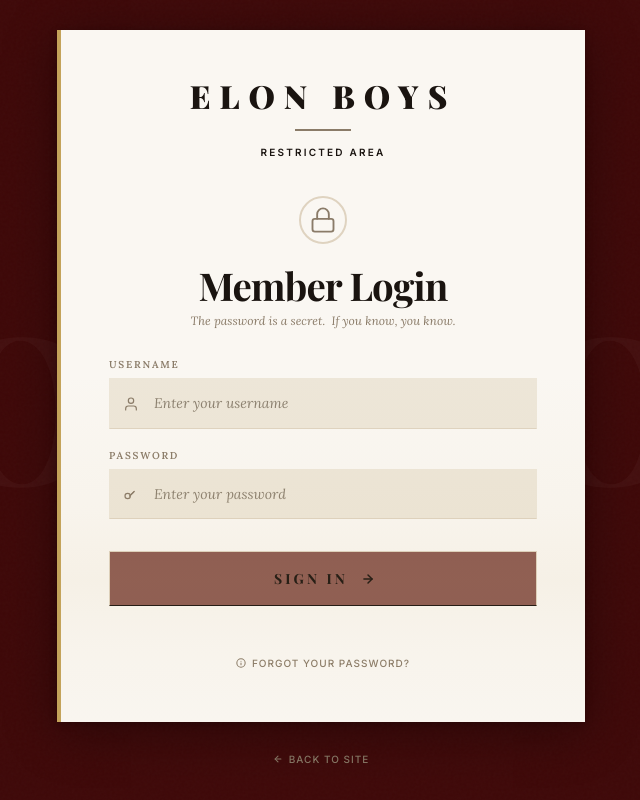
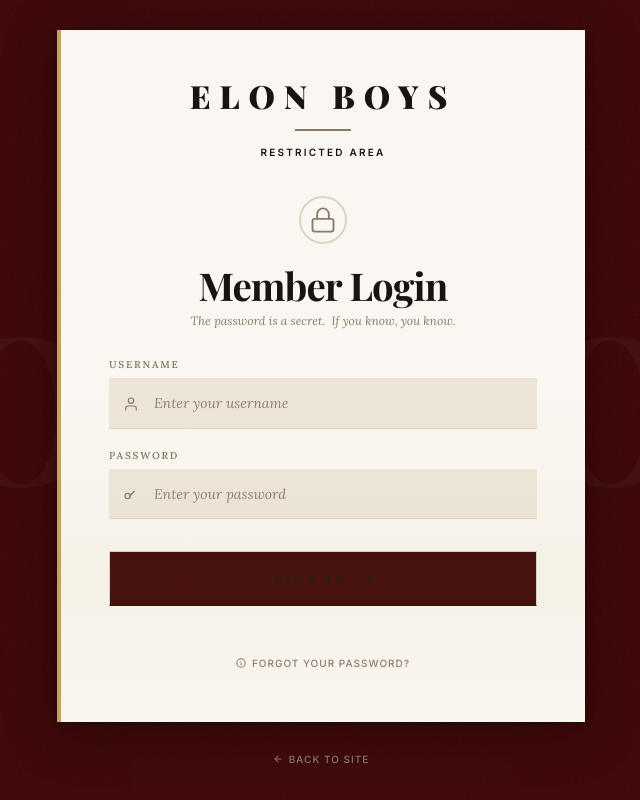
Before and after one commit to sojib96/elon_boys, a FastAPI app: page /login in a window 1280 px wide, with the pointer over the restyled element. Shown: the whole page, without its empty margins (319-959 px from the left). Run offline with FastAPI, Linux system fonts and the light colour scheme; some libraries are stand-ins or nearby versions; some web fonts are replaced.

Commit message:
fix(login): button hover bg #8C5A52 → #3E0808

```diff
--- a/app/static/css/private.css
+++ b/app/static/css/private.css
@@ -914,7 +914,7 @@ body.page-login #scroll-top {
 }
 
 .btn-login:hover {
-  background: #8C5A52;
+  background: #3E0808;
   border-color: var(--login-border);
   border-bottom-color: var(--login-ink);
 }
```
